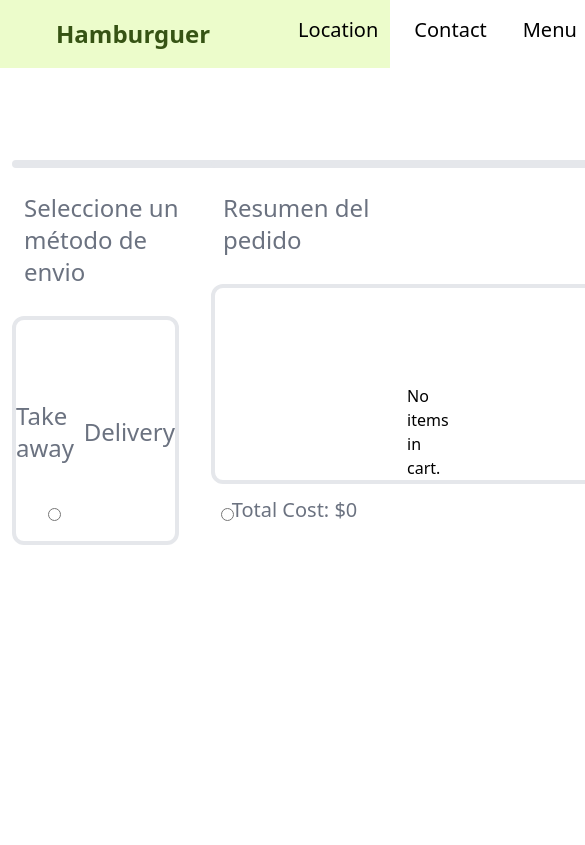
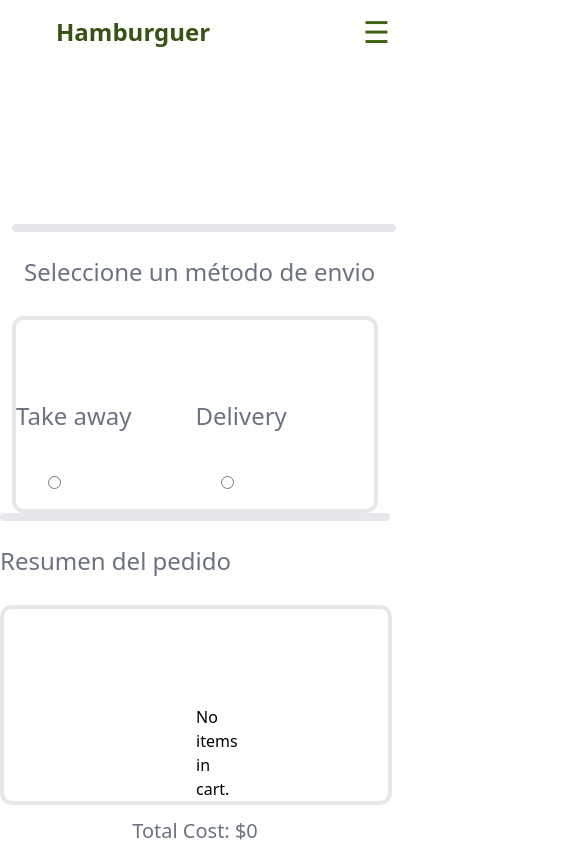
Before and after one commit to Githubmagali/hamburguer-shop, a Next.js app: page /buyCart/purchasing in a window 390 px wide. Shown: the whole page, 585 px wide, since content can reach past the window. Built offline with nearby package versions, Linux system fonts and the light colour scheme.

Commit message:
adaptation to small screens

```diff
--- /dev/null
+++ b/pages/api/send/route.tsx
@@ -0,0 +1,28 @@
+import { NextResponse } from "next/server";
+import { Resend } from "resend";
+
+const resend = new Resend(process.env.RESEND_API_KEY);
+
+export async function POST(request) {
+  try {
+    const { fullName, email, message } = await request.json(); // Obtener datos del cuerpo JSON
+
+    const data = await resend.emails.send({
+      from:'onboarding@resend.dev',
+      to: ['magalivictoria85068@gmail.com'],
+      subject: ` ${fullName} ${email}`,
+      react: message
+    });
+
+    //console.log(data);
+
+    return NextResponse.json({ message: "email sent" }, {
+      status: 200
+    });
+  } catch (error) {
+    console.error('Error sending email:', error);
+    return NextResponse.json({ message: "Error" }, {
+      status: 500
+    });
+  }
+}
--- a/src/app/buyCart/purchasing/page.jsx
+++ b/src/app/buyCart/purchasing/page.jsx
@@ -15,12 +15,12 @@ function Purchasing() {
 
     return (<>
         <div className="flex items-center justify-center pt-40 ">
-            <div className="grid grid-cols-2 gap-2 w-full">
-                <div className=" px-3">
+            <div className="lg:grid lg:grid-cols-2 gap-2 w-full">
+                <div className="px-3">
                     <div className="border-t-8 border-gray-200 px-48 rounded-xl"> </div>
                     <h1 className="text-2xl pt-6 pb-7 pl-3 text-gray-500 ">Seleccione un método de envio</h1>
                     <div className="border border-gray-200 border-4 border-solid rounded-xl">
-                        <div className="flex items-center justify-content left-0 pt-20 pb-3 lg:gap-x-16">
+                        <div className="flex items-center justify-content left-0 pt-20 pb-3 gap-x-16">
                             <p className={`text-2xl text-gray-500 ${selectedMethod === "takeAway" ? "font-bold" : ""}`}
                                 onClick={() => handleMethodChange("takeAway")}>Take away</p>
 
@@ -29,7 +29,6 @@ function Purchasing() {
                                 onClick={() => handleMethodChange("delivery")}>Delivery</p>
                         </div>
                         <div className="flex pb-3 gap-x-40 p-8 pb-5">
-
 
                             <input type="radio" name="method" value="takeAway"
                                 checked={selectedMethod === "takeAway"}
@@ -54,12 +53,12 @@ function Purchasing() {
                         )}
                 </div>
 
-                <div className="px-3">
+                <div className="lg:px-3">
                     <div className="border-t-8 border-gray-200 px-48 rounded-xl"> </div>
-                    <h1 className="text-2xl pt-6 pb-7 pl-3 text-gray-500 ">Resumen del pedido</h1>
+                    <h1 className="text-2xl pt-6 pb-7 lg:pl-3 text-gray-500 ">Resumen del pedido</h1>
                     <div className="relative py-24 px-48 border border-gray-200 border-4 border-solid rounded-xl overflow-scroll max-h-[2rem]">
                         {cart.length > 0 ? (
-                            <ul className="absolute top-5 grid gap-y-4">
+                            <ul className="absolute top-5 lg:grid lg:gap-y-4">
                                 {cart.map((item, index) => (
                                     <li key={index} className="text-center text-gray-500">
                                         {item.name.charAt(0).toUpperCase() + item.name.slice(1)} -{" "}
--- a/src/app/contact/page.jsx
+++ b/src/app/contact/page.jsx
@@ -1,5 +1,5 @@
 "use client"
-import { useState, useEffect } from "react"
+import { useState} from "react"
 import CustomAlert from "../../components/alert";
 
 
--- a/src/app/location/page.jsx
+++ b/src/app/location/page.jsx
@@ -1,5 +1,6 @@
 "use client"
 import React, { useState } from 'react';
+import Footer from '../../components/footer';
 
 function Location() {
     const [selectedMapIndex, setSelectedMapIndex] = useState(null);
@@ -45,13 +46,13 @@ function Location() {
 
 return(
     <>
-    <div className="flex items-center justify-center h-screen sm:pt-20">
+    <div className="flex items-center justify-center h-screen pt-48 pb-20">
         <div className="grid grid-cols-2 gap-x-6">
           <div className="flex items-center justify-center">
             <div className="lg:w-96 lg:h-96 sm:w-54 sm:h-80 overflow-scroll bg-white">
               <ul>
               {items.map((item, index)=>(
-                <div key={index} className="grid grid-cols-2 p-4">
+                <div key={index} className="lg:grid lg:grid-cols-2 p-4">
                   <div className="grid col-1">
                     <p className="text-gray-400 "><i className='bx bxs-phone-call'></i>{item.number}</p>
                     <p className="text-gray-400 ">{item.mail}</p>
@@ -80,6 +81,7 @@ return(
           </div>
         </div>
       </div>
+      <Footer />
     </>
 )
 
--- a/src/components/footer.jsx
+++ b/src/components/footer.jsx
@@ -5,7 +5,6 @@ function Footer(){
             <div className="md:grid md:grid-cols-3 md:gap-x-20 top-0 pb-5 pl-10 py-2">
          <ul>
             <li className="text-gray-500 sm:text-sm ">Certificado  Kosher</li>
-            <li className="text-gray-500 sm:text-sm">Defensa del consumidor</li>
             <li className="text-gray-500 sm:text-sm">Contacto defensa del consumidor 0-800-777-7</li>
             <li className="text-gray-500 sm:text-sm"></li>
          </ul>
--- a/src/components/navbar.jsx
+++ b/src/components/navbar.jsx
@@ -19,8 +19,8 @@ export function ListaDesplegable() {
       {mostrarElementos && (
         <div className="grid grid-col-1 w-2 h-2">
           <div className=" grid grid-col-1 py-9 px-5 bg-lime-100 gap-y-5">
-          <Link  className="text-lime-900" href="/menu/spatialities">Spatialities</Link>
-          <Link  className="text-lime-900" href="/menu/traditional">Traditional</Link>
+            <Link className="text-lime-900" href="/menu/spatialities">Spatialities</Link>
+            <Link className="text-lime-900" href="/menu/traditional">Traditional</Link>
           </div>
         </div>
       )}
@@ -36,36 +36,49 @@ function NavbarPage() {
   const { cart } = useCart();
   const totalItems = cart.reduce((acc, item) => acc + item.quantity, 0);
 
+  // Estado para manejar la visibilidad del menú en pantallas pequeñas
+  const [menuVisible, setMenuVisible] = useState(false);
 
-    return (
-        <nav className="fixed top-0 left-0 right-0 z-50 flex justify-between items-center bg-lime-100 ">
-         <Link href="/" className="font-bold text-lime-900 hover:text-lime-400 m-4 px-10 text-2xl">Hamburguer</Link>
-            <ul className="flex space-x-9 m-4 px-4">
-                <li className="">
+
+  return (<>
+    <nav className="lg:fixed top-0 left-0 right-0 z-50 flex justify-between items-center lg:bg-lime-100">
+      <Link href="/" className="font-bold text-lime-900 hover:text-lime-400 m-4 px-10 text-2xl w-full">Hamburguer</Link>
+      <ul className="sm:flex space-x-9 m-4 hidden w-full">
         <Link href="/location" className="hover:text-lime-500 text-xl">Location</Link>
-                </li>
-                <li>
-                    <a href="/contact" className="hover:text-lime-500 text-xl ">Contact</a>
-                </li>
-
+        <Link href="/contact" className="hover:text-lime-500 text-xl ">Contact</Link>
         <ListaDesplegable />
-                <li>
         <Link href="/shop" className="hover:text-lime-500 text-xl">Shop</Link>
-                </li>
-                <li>
         <Link href="/buyCart">
           <i className='bx bxs-shopping-bags text-3xl hover:text-lime-500'></i>
           {totalItems}
         </Link>
-                </li>
+
+      </ul>
+      {/* Icono de hamburguesa para pantallas pequeñas */}
+      <div
+        className="sm:hidden cursor-pointer text-3xl text-lime-800 ml-auto"
+        onClick={() => setMenuVisible(!menuVisible)}
+      >
+        &#9776;
+      </div>
+
+    </nav>
 
 
+    {/* Menú para pantallas pequeñas */}
+    {menuVisible && (
+      <div className="flex flex-col sm:flex-row gap-y-4 pl-48 ">
+        <Link href="/location" className="pl-7">Location</Link>
+        <Link href="/contact" className="pl-7">Contact</Link>
+        <Link href="/shop" className="pl-7">Shop</Link>
+        <Link href="/buyCart" className="pl-5">
+          <i className='bx bxs-shopping-bags text-xl'></i>
+          {totalItems}
+        </Link>
+      </div>
+    )}
 
-
-            </ul>
-        </nav>
-
-    )
+  </>)
 }
 
 export default NavbarPage
```
Lines whose indentation alone changed are shown as unchanged.
